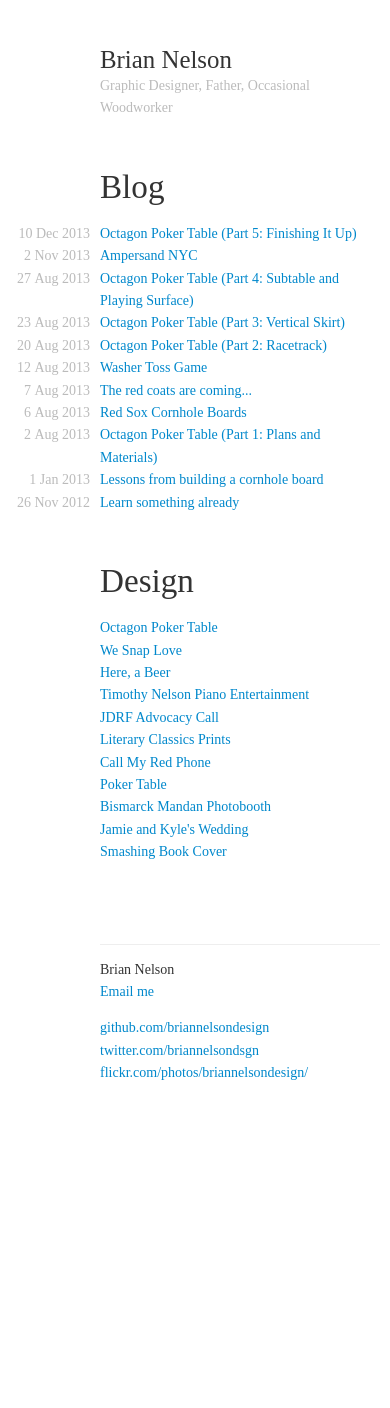
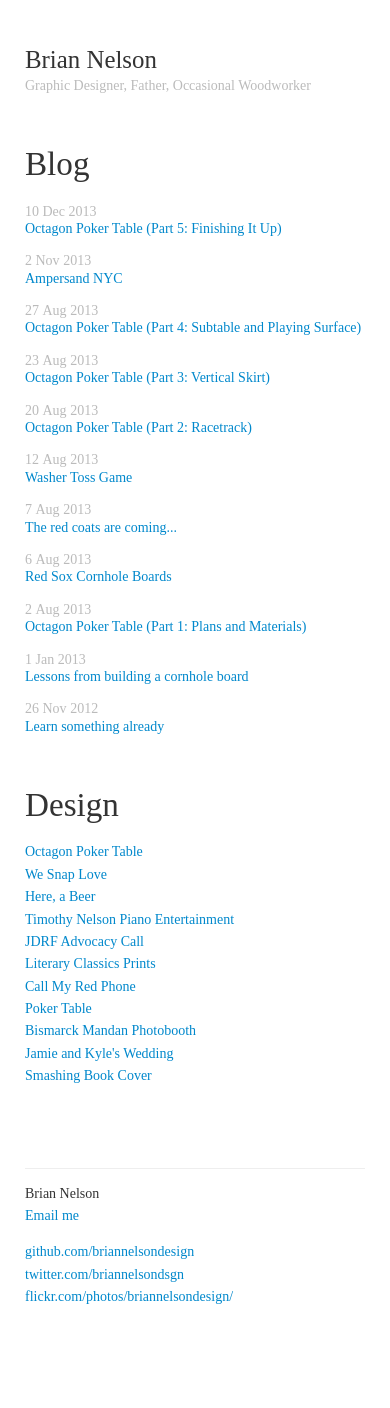
Before and after one commit to briannelsondesign/briannelsondesign.github.io, a Jekyll site: the page built from index.html, in a window 390 px wide. Built offline with Jekyll 4.4.1, drawn with Linux system fonts in a browser that asks for light colours; some web fonts are replaced; Markdown is read by kramdown in place of the engine named in the settings; before the commit the page ends 1138 px from its top, so only the background shows below that.

Commit message:
some responsive niceties

```diff
--- a/css/main.css
+++ b/css/main.css
@@ -20,7 +20,6 @@ body {
   font-style: normal;
   font-weight: 400;
   line-height: 1.6;
-  padding: 45px 100px;
   text-align: left;
 }
 
@@ -59,6 +58,7 @@ a:visited { color: #a0a; }
   margin: 0 auto;
   max-width: 34em;
   min-width: 20em;
+  padding: 45px 100px;
 }
 .site img {
   max-width: 100%;
@@ -89,6 +89,7 @@ h1.site-title {
   left: -100px;
   position: absolute;
   text-align: right;
+  top: 0;
   width: 90px;
 }
 
@@ -111,3 +112,15 @@ code {
   font-size: 1rem;
   padding: 0 3px;
 }
+
+@media (max-width: 500px) {
+  .site {
+    padding: 45px 25px;
+  }
+  .post-list li .exdent {
+    display: block;
+    margin: 10px 0 -5px;
+    position: static;
+    text-align: left;
+  }
+}
```
